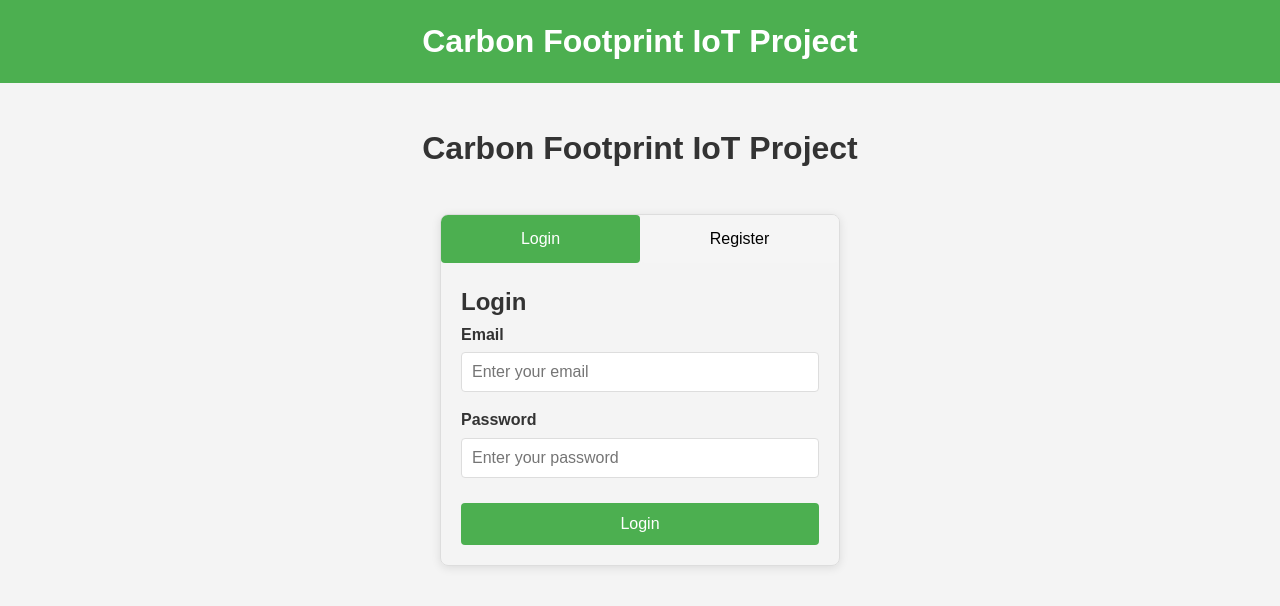
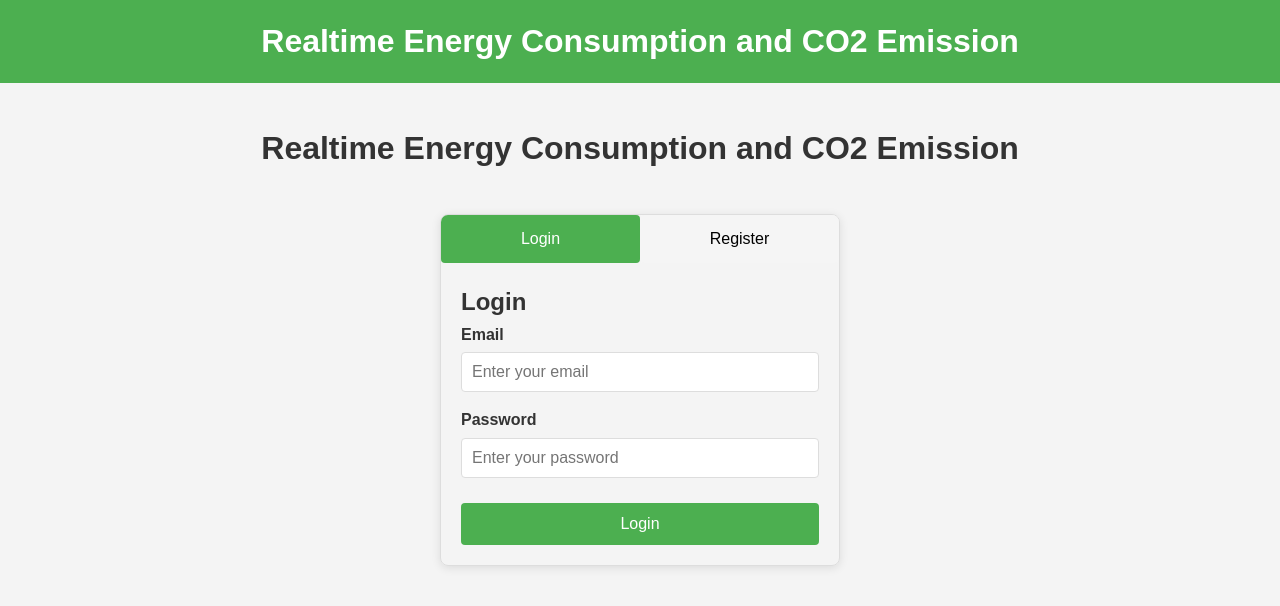
Before and after one commit to canusorn/CarbonFootprintIotProject, a Vue app in the folder vue/: page / in a window 1280 px wide. Shown: the top 606 px of the page. Built offline with nearby package versions, Linux system fonts and the light colour scheme; the HTML template or start-up script is replaced by a standard one.

Commit message:
edit title app

```diff
--- a/vue/index.html
+++ b/vue/index.html
@@ -4,7 +4,7 @@
     <meta charset="UTF-8">
     <link rel="icon" href="/favicon.ico">
     <meta name="viewport" content="width=device-width, initial-scale=1.0">
-    <title>Vite App</title>
+    <title>Realtime Energy Consumption and CO2 Emission</title>
   </head>
   <body>
     <div id="app"></div>
--- a/vue/src/App.vue
+++ b/vue/src/App.vue
@@ -1,6 +1,6 @@
 <template>
   <header>
-    <h1 class="app-title">Carbon Footprint IoT Project</h1>
+    <h1 class="app-title">Realtime Energy Consumption and CO2 Emission</h1>
   </header>
 
   <main>
--- a/vue/src/views/HomeView.vue
+++ b/vue/src/views/HomeView.vue
@@ -1,6 +1,6 @@
 <template>
   <div class="home">
-    <h1>Carbon Footprint IoT Project</h1>
+    <h1>Realtime Energy Consumption and CO2 Emission</h1>
     <div v-if="!isAuthenticated" class="auth-container">
       <div class="auth-tabs">
         <button
```
